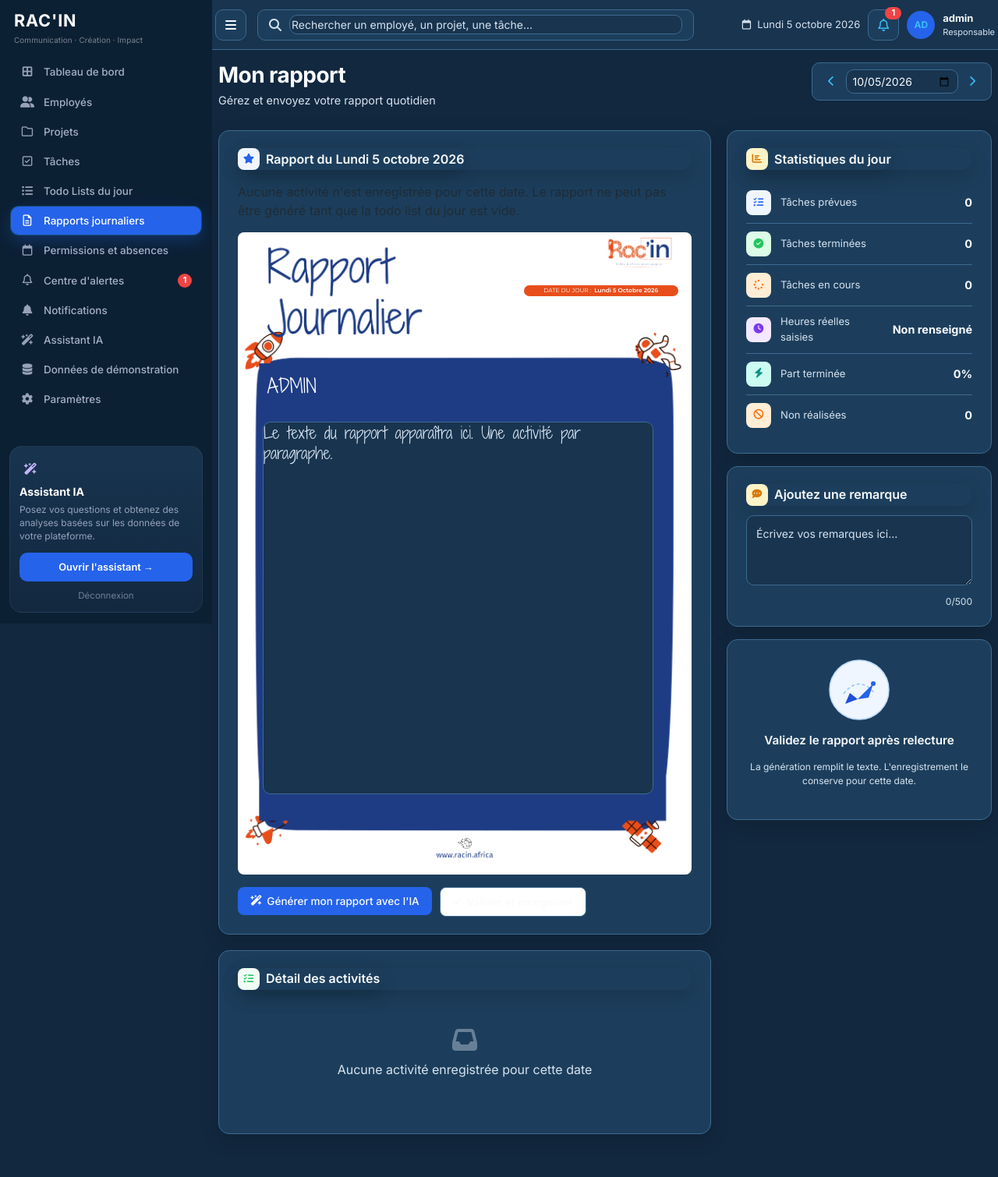
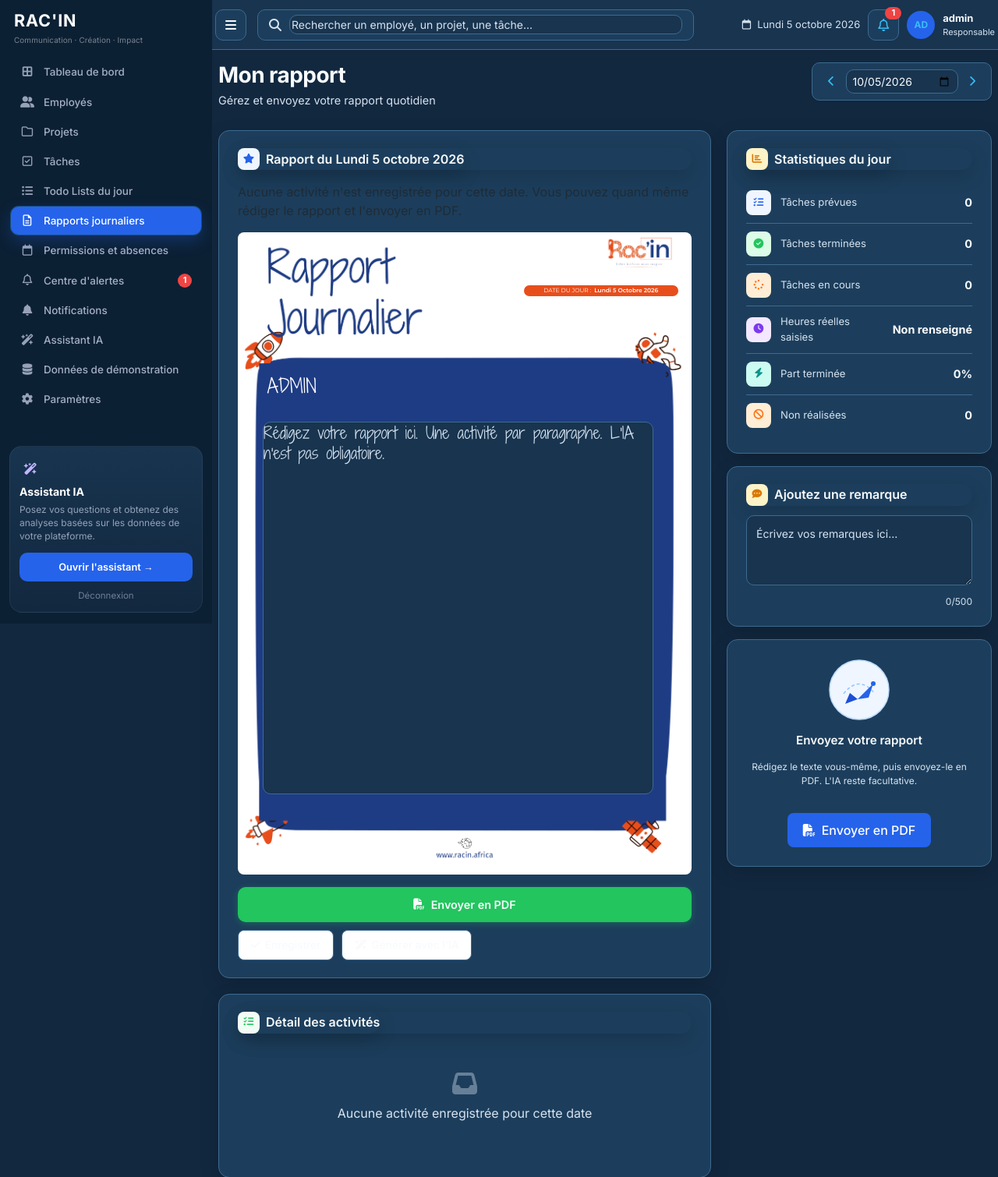
Before and after one commit to samanthahailene885-cmyk/Projet-Plateforme-ia, a Django app: page /reports/create/ in a window 1280 px wide. Shown: the top 1510 px of the page at 78% size. Run offline with Django 5.2, Linux system fonts and the light colour scheme; a user stored in the database is signed in; data comes from the database, SQL or seed files in the repository.

Commit message:
Permettre d'envoyer le rapport en PDF sans passer par l'IA.
Co-authored-by: Cursor <cursoragent@cursor.com>

```diff
--- a/reports/views.py
+++ b/reports/views.py
@@ -480,13 +480,13 @@ def report_save(request):
     if extra:
         content = f"{content}\n\nRemarque ajoutée lors de la validation :\n{extra}".strip()
     if not content:
-        messages.error(request, "Le rapport est vide. Générez-le ou rédigez-le avant de l'enregistrer.")
+        messages.error(request, "Le rapport est vide. Rédigez-le avant de l'envoyer. L'IA n'est pas obligatoire.")
         return redirect(f"{reverse('reports:create')}?date={report_date.isoformat()}")
 
     draft = request.session.get(_draft_key(request.user, report_date))
     ai_generated = bool(draft) and content == draft
 
-    DailyReport.objects.update_or_create(
+    report, _created = DailyReport.objects.update_or_create(
         employee=request.user,
         date=report_date,
         defaults={
@@ -499,9 +499,15 @@ def report_save(request):
         },
     )
     request.session.pop(_draft_key(request.user, report_date), None)
+    if request.POST.get('send_pdf') == '1':
+        messages.success(
+            request,
+            'Rapport envoyé en PDF. Le responsable peut le consulter dans Rapports.',
+        )
+        return redirect('reports:pdf', pk=report.pk)
     messages.success(
         request,
-        'Rapport validé. Le responsable peut télécharger le PDF dans Rapports.',
+        'Rapport enregistré. Vous pouvez l\'envoyer en PDF quand vous voulez.',
     )
     return redirect(f"{reverse('reports:create')}?date={report_date.isoformat()}")
 
--- a/templates/dashboard/employee_home.html
+++ b/templates/dashboard/employee_home.html
@@ -696,8 +696,8 @@
                 <p class="emp-report-text">Votre rapport du {{ today|date:"d/m/Y" }} a bien été enregistré.</p>
                 <a href="{% url 'reports:create' %}" class="emp-report-btn">Voir mon rapport</a>
             {% else %}
-                <p class="emp-report-text">Votre rapport n'a pas encore été envoyé. Générez votre rapport quotidien en quelques secondes avec l'IA.</p>
-                <a href="{% url 'reports:create' %}" class="emp-report-btn">Générer mon rapport avec l'IA</a>
+                <p class="emp-report-text">Votre rapport n'a pas encore été envoyé. Rédigez-le, puis envoyez-le en PDF. L'IA est facultative.</p>
+                <a href="{% url 'reports:create' %}" class="emp-report-btn">Rédiger et envoyer en PDF</a>
             {% endif %}
         </div>
     </div>
--- a/templates/reports/_journal.html
+++ b/templates/reports/_journal.html
@@ -4,7 +4,7 @@
     <div class="journal-pill"><span>DATE DU JOUR :</span> {{ journal_date }}</div>
     <div class="journal-name">{{ journal_name }}</div>
     {% if editable %}
-    <textarea class="journal-body" id="aiSummary" name="content" form="save-report-form" {% if read_only %}readonly{% endif %} placeholder="Le texte du rapport apparaîtra ici. Une activité par paragraphe.">{{ body }}</textarea>
+    <textarea class="journal-body" id="aiSummary" name="content" form="save-report-form" {% if read_only %}readonly{% endif %} placeholder="Rédigez votre rapport ici. Une activité par paragraphe. L'IA n'est pas obligatoire.">{{ body }}</textarea>
     {% else %}
     <div class="journal-body journal-read">
         {% for bullet in bullets %}
--- a/templates/reports/report_create.html
+++ b/templates/reports/report_create.html
@@ -405,21 +405,24 @@
                     {% endif %}
                 </div>
                 {% if not data_sufficient and not ai_summary %}
-                <p class="text-muted mb-3">Aucune activité n'est enregistrée pour cette date. Le rapport ne peut pas être généré tant que la todo list du jour est vide.</p>
+                <p class="text-muted mb-3">Aucune activité n'est enregistrée pour cette date. Vous pouvez quand même rédiger le rapport et l'envoyer en PDF.</p>
                 {% endif %}
                 {% include 'reports/_journal.html' with journal_date=journal_date journal_name=journal_name body=ai_summary editable=True %}
                 {% if not read_only %}
                 <div class="ai-actions">
+                    <button type="submit" class="btn-submit-report" form="save-report-form" name="send_pdf" value="1">
+                        <i class="fas fa-file-pdf"></i> Envoyer en PDF
+                    </button>
+                    <button type="submit" class="btn-wf-outline" form="save-report-form">
+                        <i class="fas fa-check"></i> Enregistrer
+                    </button>
                     <form id="generate-form" method="post" action="{% url 'reports:generate' %}">
                         {% csrf_token %}
                         <input type="hidden" name="date" value="{{ report_date|date:'Y-m-d' }}">
-                        <button type="submit" class="btn-wf-primary" id="generate-btn" {% if not data_sufficient %}disabled{% endif %}>
-                            <i class="fas fa-wand-magic-sparkles"></i> Générer mon rapport avec l'IA
+                        <button type="submit" class="btn-wf-outline" id="generate-btn" {% if not data_sufficient %}disabled{% endif %}>
+                            <i class="fas fa-wand-magic-sparkles"></i> Générer avec l'IA
                         </button>
                     </form>
-                    <button type="submit" class="btn-wf-outline" form="save-report-form">
-                        <i class="fas fa-check"></i> Valider et enregistrer
-                    </button>
                 </div>
                 <form id="save-report-form" method="post" action="{% url 'reports:save' %}">
                     {% csrf_token %}
@@ -548,8 +551,11 @@
                 {% elif read_only %}
                 <h3>Consultation du rapport</h3>
                 {% else %}
-                <h3>Validez le rapport après relecture</h3>
-                <p class="last-sent">La génération remplit le texte. L'enregistrement le conserve pour cette date.</p>
+                <h3>Envoyez votre rapport</h3>
+                <p class="last-sent">Rédigez le texte vous-même, puis envoyez-le en PDF. L'IA reste facultative.</p>
+                <button type="submit" class="btn btn-primary mt-3" form="save-report-form" name="send_pdf" value="1">
+                    <i class="fas fa-file-pdf me-2"></i>Envoyer en PDF
+                </button>
                 {% endif %}
                 {% if previous_reports %}
                 <div class="text-start mt-3">
```
Also changed, not shown: decision_ai/tests.py (+10 -0 lines).
